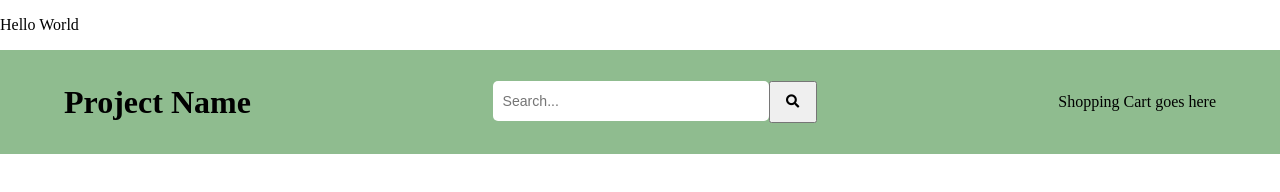
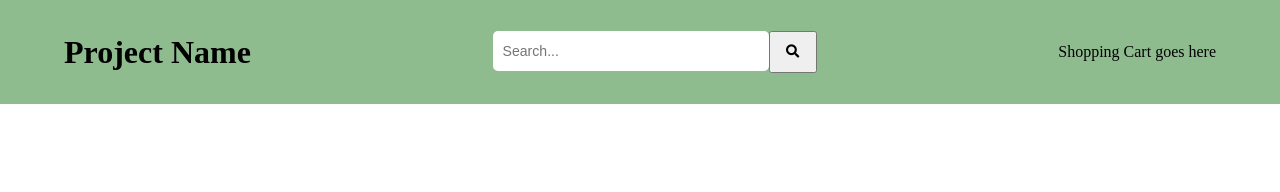
Before and after one commit to most-amaziin/NavBar, a React app: page dist/index.html in a window 1280 px wide. Built offline with nearby package versions, Linux system fonts and the light colour scheme.

Commit message:
Removed hello world from html

```diff
--- a/dist/index.html
+++ b/dist/index.html
@@ -8,7 +8,6 @@
   <title>Nav Bar</title>
 </head>
 <body>
-  <p>Hello World</p>
   <div id='navBar'></div>
   <script type='text/javascript' src='bundle.js'></script>
 </body>
```
